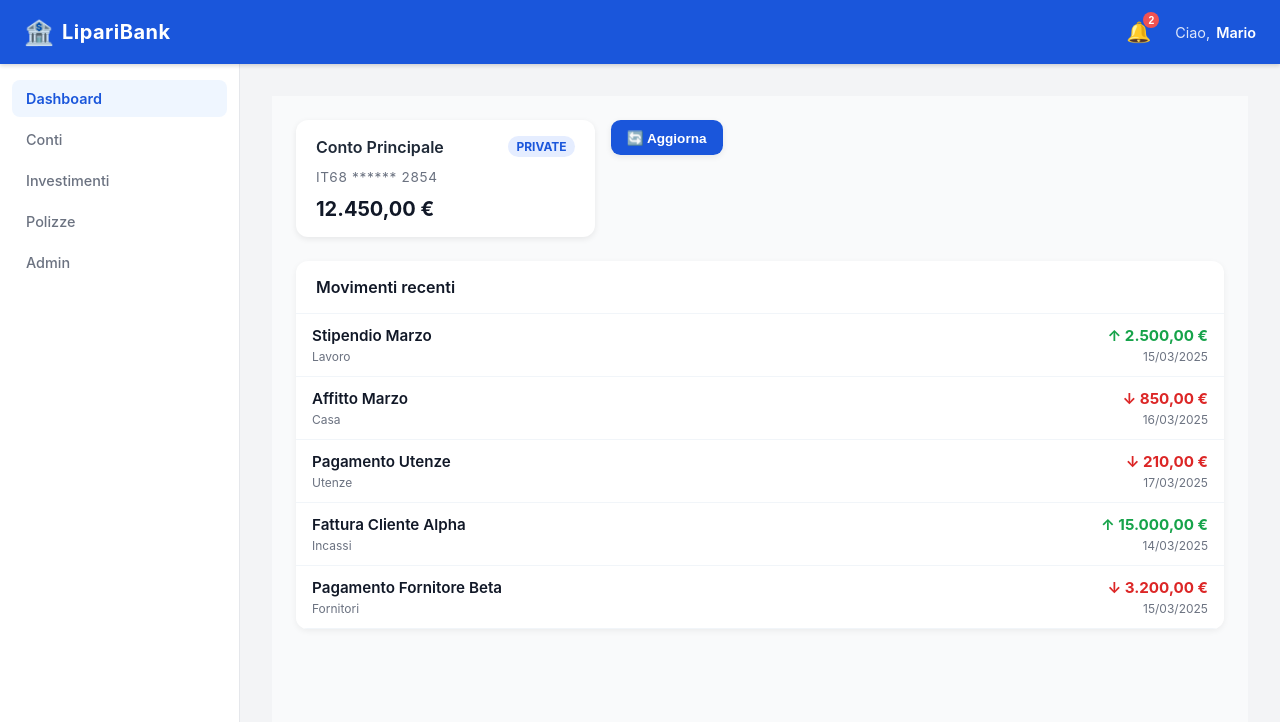
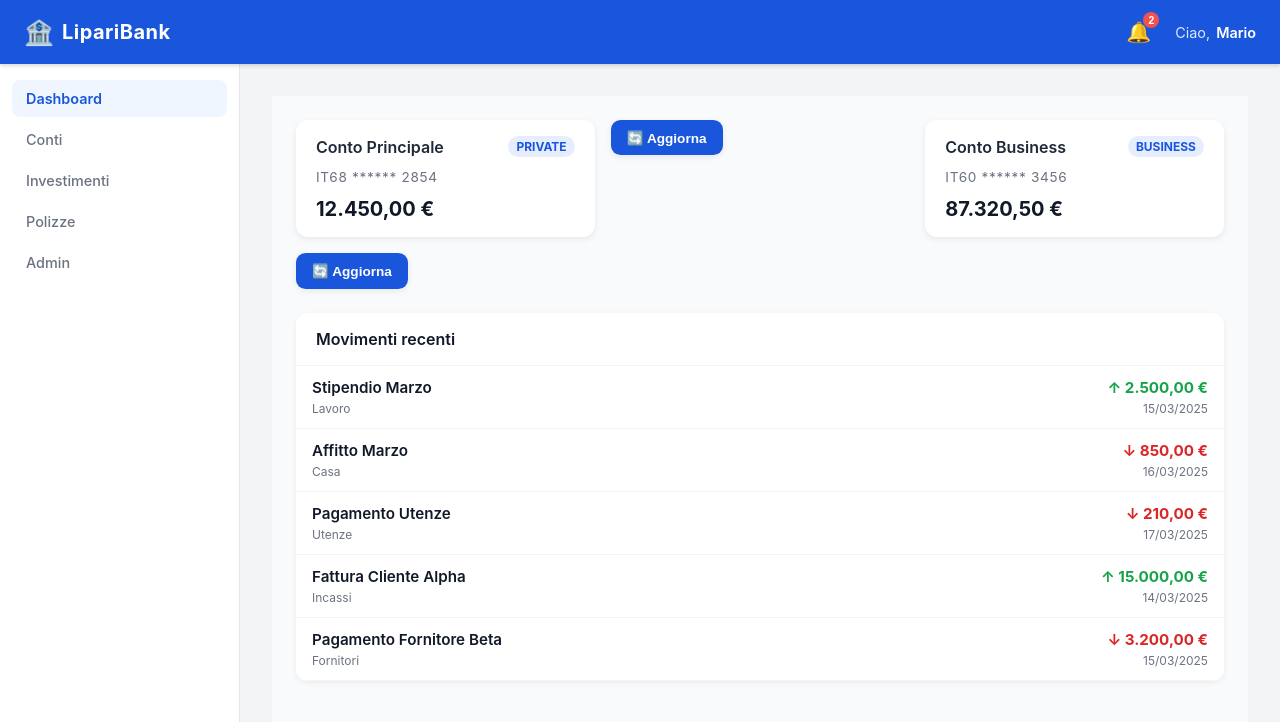
Before and after one commit to DaniloLipariConsulting/lipari-bank-dashboard, a React (Vite) app: page / in a window 1280 px wide. Shown: the top 722 px of the page. Built offline with nearby package versions, Linux system fonts and the light colour scheme.

Commit message:
add useCallback

```diff
--- a/src/core/layout/Header/Header.tsx
+++ b/src/core/layout/Header/Header.tsx
@@ -12,11 +12,11 @@ export default function Header() {
 
       <div className={styles.actions}>
 
-        <button className={styles.bellButton}>
+        <div className={styles.bellButton}>
           <NotificationBell
             userId={"1"}
           />
-        </button>
+        </div>
 
         <div className={styles.userInfo}>
           <span className={styles.greeting}>Ciao,</span>
--- a/src/core/pages/DashboardPage/Dashboard.tsx
+++ b/src/core/pages/DashboardPage/Dashboard.tsx
@@ -1,15 +1,17 @@
 import MovementRow from "../../../features/dashboard/components/MovementRow";
-import AccountSummaryCard from "../../../features/dashboard/components/AccountBalanceCard";
+import AccountBalanceCard from "../../../features/dashboard/components/AccountBalanceCard";
 import { accounts, movements } from "../../data";
 import styles from "./Dashboard.module.css";
 
 export default function Dashboard() {
+
   return (
     <div className={styles.container}>
       {/* CONTI */}
       <div className={styles.accountsSection}>
-
-          <AccountSummaryCard key={accounts[0].id} account={accounts[0]} />
+        {accounts.map((a) => {
+          return <AccountBalanceCard key={a.id} account={a} />;
+        })}
       </div>
 
       {/* MOVIMENTI */}
--- a/src/features/dashboard/components/MovementRow.tsx
+++ b/src/features/dashboard/components/MovementRow.tsx
@@ -1,3 +1,4 @@
+import { useCallback } from 'react';
 import type { Movement } from '../../../types/models';
 import styles from './MovementRow.module.css';
 
@@ -15,8 +16,12 @@ export default function MovementRow({ movement }: Props) {
 
   const isPositive = movement.amount > 0;
 
+  const handleRowClick = useCallback((id: string) => {
+  console.log(`Movimento selezionato: ${id}`);
+}, []);
+
   return (
-    <div className={styles.row}>
+    <div onClick={() => handleRowClick(movement.id)} className={styles.row}>
       <div className={styles.left}>
         <span className={styles.description}>{movement.description}</span>
         <span className={styles.category}>{movement.category}</span>
```
